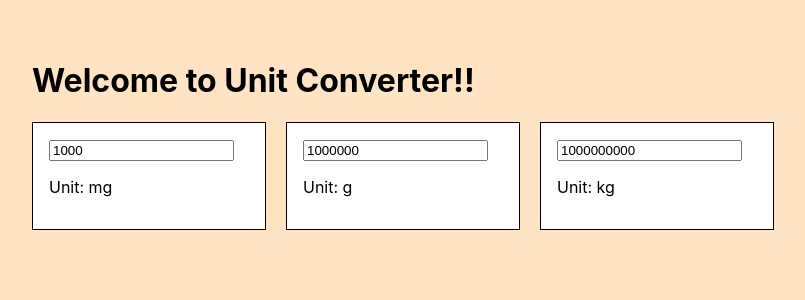
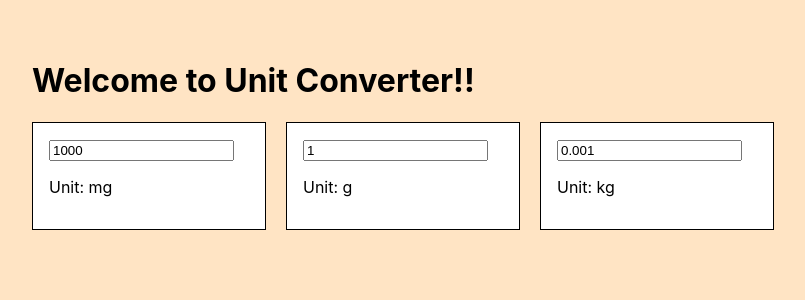
Before and after one commit to andyjakubowski/react-playground, a React (Create React App) app in the folder 04-imperial-to-metric/: page / in a window 1280 px wide. Shown: the top 300 px of the page, without its empty margins (8-813 px from the left). Built offline with nearby package versions, Linux system fonts and the light colour scheme.

Commit message:
Fix unit conversion bug

```diff
--- a/04-imperial-to-metric/src/UnitConverter.js
+++ b/04-imperial-to-metric/src/UnitConverter.js
@@ -50,7 +50,7 @@
       <div className="UnitConverter">
         {UNITS.map((unit) => {
           const value =
-            this.state.mg === "NaN" ? "" : this.state.mg * RATIOS[unit];
+            this.state.mg === "NaN" ? "" : this.state.mg / RATIOS[unit];
 
           return (
             <UnitBox
```
